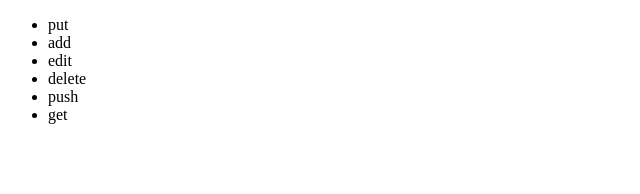
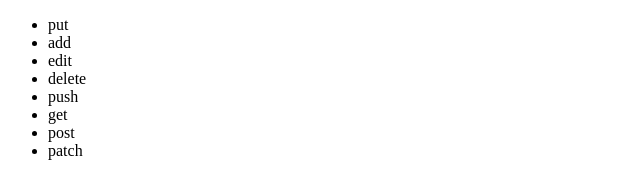
Before and after one commit to caojianx/git_learning, a plain HTML site: page index.html in a window 1280 px wide. Shown: the full height of the page, 0-640 px from the left. Drawn offline with Linux system fonts and the light colour scheme.

Commit message:
add post and patch

```diff
--- a/index.html
+++ b/index.html
@@ -27,6 +27,12 @@
     <li>
         get
     </li>
+    <li>
+    post
+    </li>
+    <li>
+    patch
+    </li>
 </ul>
 </body>
 </html>
```
